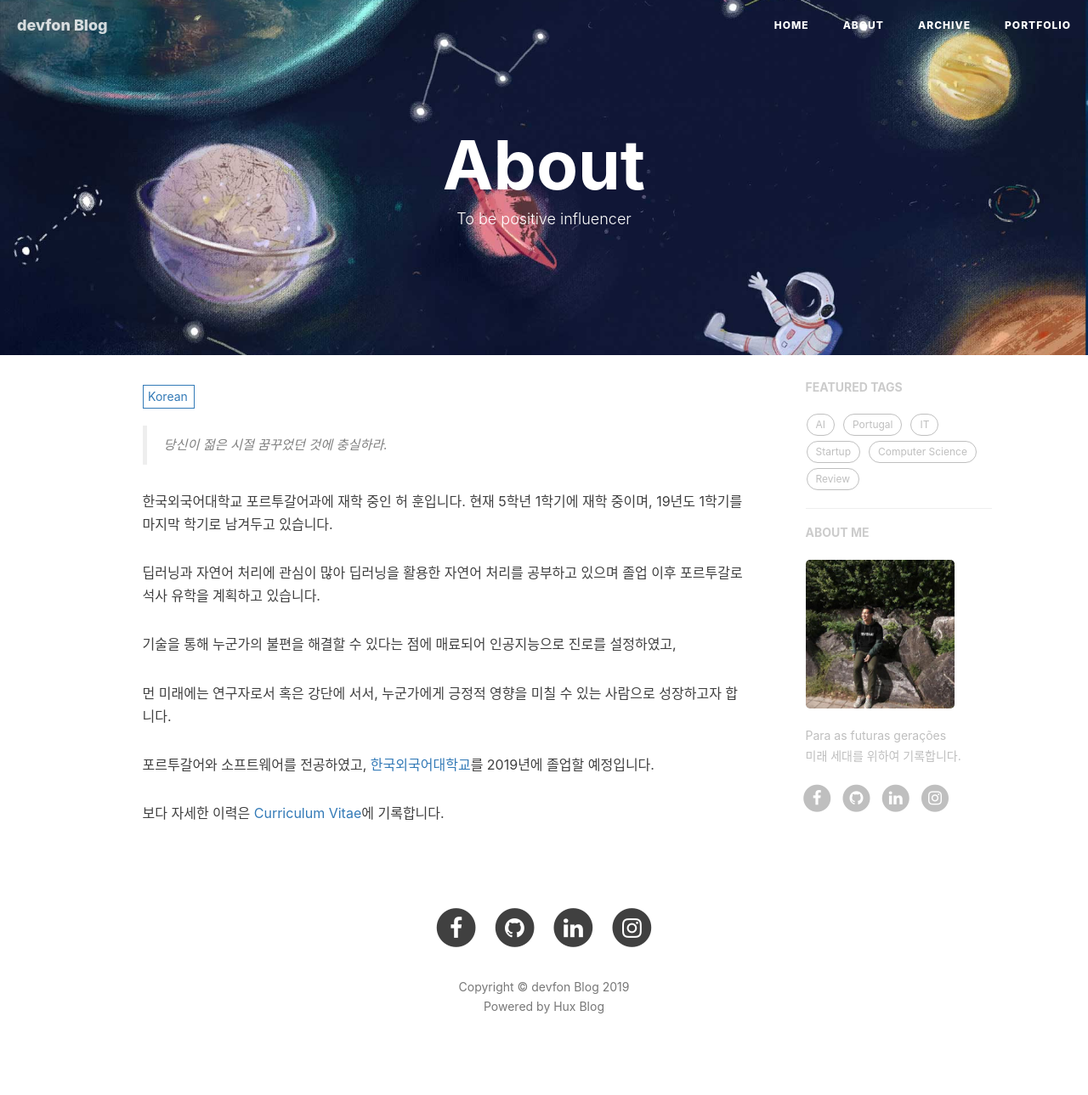
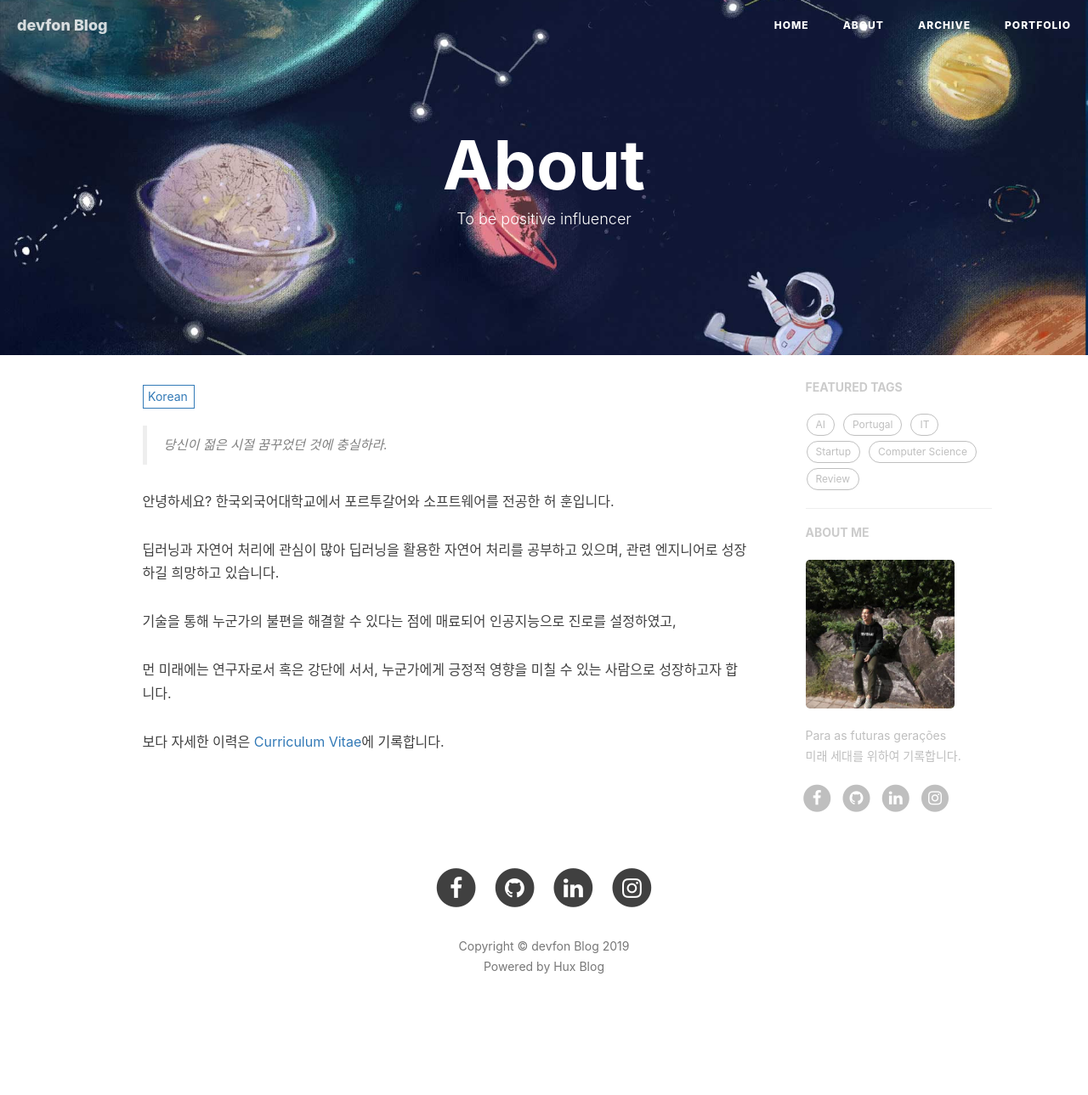
Before and after one commit to Huffon/huffon.github.io, a Jekyll site: the page built from about.html, in a window 1280 px wide. Shown: the whole page at 85% size. Built offline with Jekyll 4.4.1, drawn with Linux system fonts in a browser that asks for light colours; nearby versions of some CDN libraries; comment, search, counter and statistics services are not loaded; after the commit the page ends 1242 px from its top, so only the background shows below that.

Commit message:
modify about.md

```diff
--- a/_includes/about/zh.md
+++ b/_includes/about/zh.md
@@ -1,10 +1,9 @@
 > 당신이 젊은 시절 꿈꾸었던 것에 충실하라.
 
-
-한국외국어대학교 포르투갈어과에 재학 중인 허 훈입니다. 현재 5학년 1학기에 재학 중이며, 19년도 1학기를 마지막 학기로 남겨두고 있습니다.
+안녕하세요? 한국외국어대학교에서 포르투갈어와 소프트웨어를 전공한 허 훈입니다.
 
 
-딥러닝과 자연어 처리에 관심이 많아 딥러닝을 활용한 자연어 처리를 공부하고 있으며 졸업 이후 포르투갈로 석사 유학을 계획하고 있습니다.
+딥러닝과 자연어 처리에 관심이 많아 딥러닝을 활용한 자연어 처리를 공부하고 있으며, 관련 엔지니어로 성장하길 희망하고 있습니다.
 
 
 기술을 통해 누군가의 불편을 해결할 수 있다는 점에 매료되어 인공지능으로 진로를 설정하였고,
@@ -12,6 +11,4 @@
 먼 미래에는 연구자로서 혹은 강단에 서서, 누군가에게 긍정적 영향을 미칠 수 있는 사람으로 성장하고자 합니다.
 
 
-포르투갈어와 소프트웨어를 전공하였고, [한국외국어대학교](http://hufs.ac.kr)를 2019년에 졸업할 예정입니다.
-
 보다 자세한 이력은 [Curriculum Vitae](../assets/heohoon_CV.pdf)에 기록합니다.
--- a/portfolio/index.html
+++ b/portfolio/index.html
@@ -24,7 +24,7 @@ layout: default
 					<li>
 						<div class="cbp_tmlabel">
 							<h2 id="boxoffice">HUFS ramen vending machine</h2>
-							<time>2019.12</time>
+							<time>2018.11</time>
 							<div style="text-align: center;">
 							<img src="images/ramen_vending.png" style="width: 80%; height: 80%;">
 							</div>
@@ -43,7 +43,7 @@ layout: default
 					<li>
 						<div class="cbp_tmlabel">
 							<h2 id="boxoffice">HUFS souvenir online-shop</h2>
-							<time>2019.12</time>
+							<time>2018.11</time>
 							<div style="text-align: center;">
 							<img src="images/database.png" style="width: 80%; height: 80%;">
 							</div>
```
Also changed, not shown: _includes/about/en.md (+2 -2 lines).
